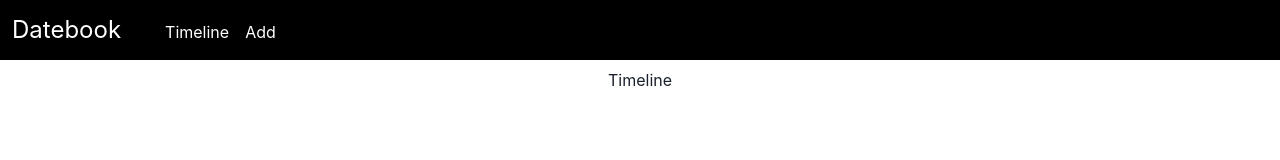
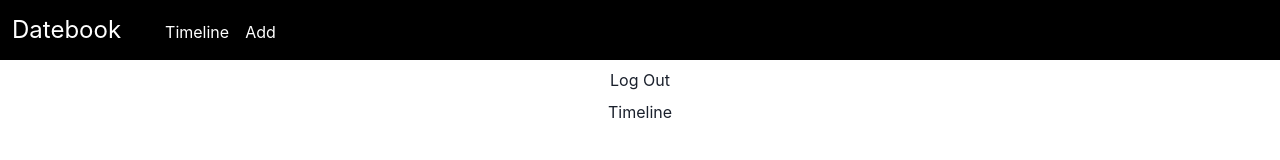
Before and after one commit to linnall/datebook, a React (Vite) app: page /timeline in a window 1280 px wide. Shown: the top 160 px of the page. Built offline with nearby package versions, Linux system fonts and the light colour scheme.

Commit message:
adds auth0 login and logout

```diff
--- a/package.json
+++ b/package.json
@@ -10,6 +10,7 @@
     "preview": "vite preview"
   },
   "dependencies": {
+    "@auth0/auth0-react": "^2.2.4",
     "@chakra-ui/react": "^2.8.2",
     "@emotion/react": "^11.11.3",
     "@emotion/styled": "^11.11.0",
--- a/src/main.tsx
+++ b/src/main.tsx
@@ -6,6 +6,7 @@
 import Create from "./routes/create.tsx";
 import Login from "./routes/login.tsx";
 import Timeline from "./routes/timeline.tsx";
+import { Auth0Provider } from "@auth0/auth0-react";
 
 const router = createBrowserRouter([
   {
@@ -29,9 +30,17 @@
 ]);
 
 ReactDOM.createRoot(document.getElementById("root")!).render(
-  <React.StrictMode>
-    <ChakraProvider>
-      <RouterProvider router={router} />
-    </ChakraProvider>
-  </React.StrictMode>
+  <Auth0Provider
+    domain="dev-nddjtjvojvrqbgat.us.auth0.com"
+    clientId="mi8q01NBQMLKrcBnAj104HK3q1qnMDDB"
+    authorizationParams={{
+      redirect_uri: "http://localhost:5173/timeline",
+    }}
+  >
+    <React.StrictMode>
+      <ChakraProvider>
+        <RouterProvider router={router} />
+      </ChakraProvider>
+    </React.StrictMode>
+  </Auth0Provider>
 );
--- a/src/routes/login.tsx
+++ b/src/routes/login.tsx
@@ -1,7 +1,14 @@
 import { Button } from "@chakra-ui/react";
+import { useAuth0 } from "@auth0/auth0-react";
+
+const LoginButton = () => {
+  const { loginWithRedirect } = useAuth0();
+
+  return <button onClick={() => loginWithRedirect()}>Log In</button>;
+};
 
 function Login() {
-  return <Button>Login</Button>;
+  return LoginButton();
 }
 
 export default Login;
--- a/src/routes/timeline.tsx
+++ b/src/routes/timeline.tsx
@@ -1,7 +1,27 @@
 import { Text } from "@chakra-ui/react";
+import { useAuth0 } from "@auth0/auth0-react";
+
+const LogoutButton = () => {
+  const { logout } = useAuth0();
+
+  return (
+    <button
+      onClick={() =>
+        logout({ logoutParams: { returnTo: window.location.origin } })
+      }
+    >
+      Log Out
+    </button>
+  );
+};
 
 function Timeline() {
-  return <Text>Timeline</Text>;
+  return (
+    <>
+      <LogoutButton />
+      <Text>Timeline</Text>
+    </>
+  );
 }
 
 export default Timeline;
```
Also changed, not shown: 1 other file (tests, documents, lock files or other folders).
